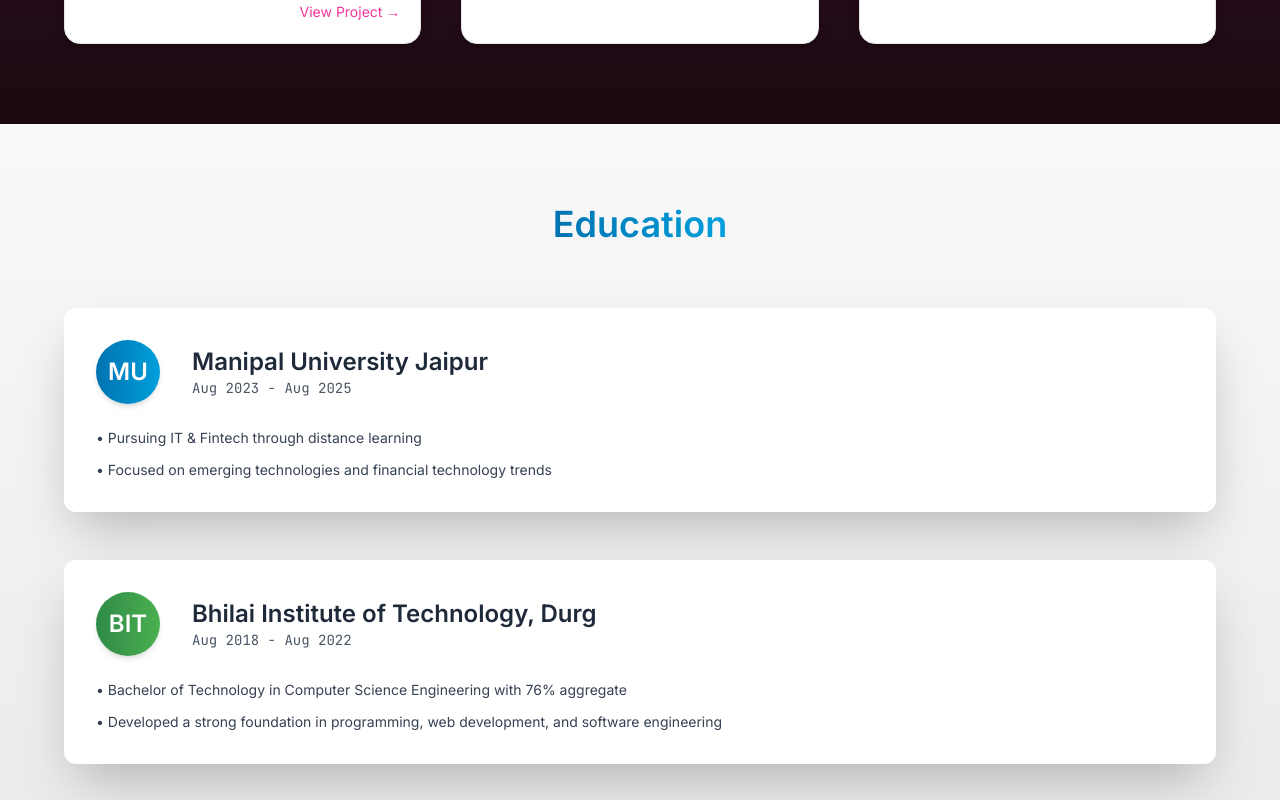
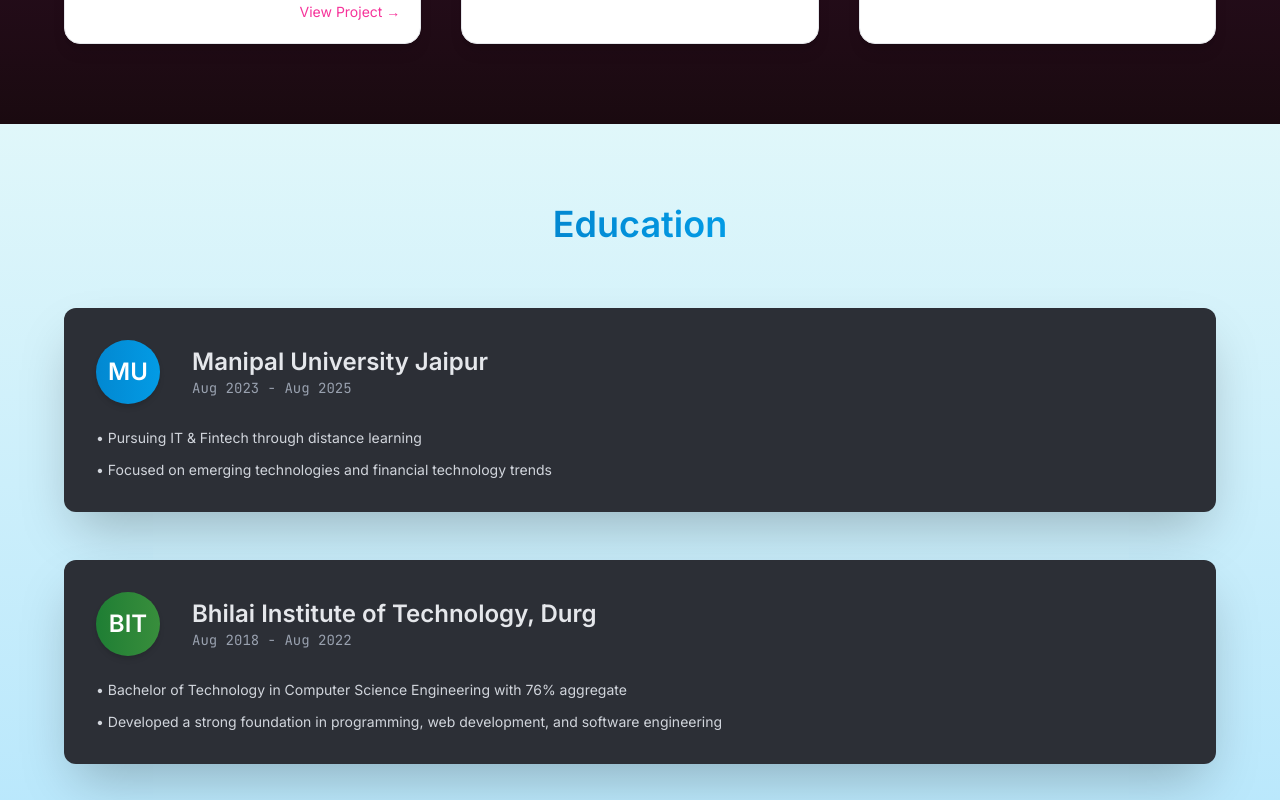
Before and after one commit to RohanShrivastava08/My-Modern-Portfolio, a React (Vite) app: page / in a window 1280 px wide. Shown: the part 4040-4840 px from the top of the page. Built offline with nearby package versions, Linux system fonts and the light colour scheme.

Commit message:
Modified Education.jsx

```diff
--- a/src/sections/Education.jsx
+++ b/src/sections/Education.jsx
@@ -2,56 +2,56 @@
 
 const Education = () => {
   return (
-    <section className="bg-gradient-to-b from-[#f9f9f9] to-[#e9e9e9] min-h-screen py-20 px-6">
+    <section className="bg-gradient-to-b from-[#e0f7fa] to-[#b3e5fc] min-h-screen py-20 px-6">
       <div className="max-w-6xl mx-auto">
         <h2 className="text-center text-4xl font-extrabold text-gray-900 mb-16">
-          <span className="bg-gradient-to-r from-[#0073b1] to-[#00a0dc] text-transparent bg-clip-text">
+          <span className="bg-gradient-to-r from-[#0288d1] to-[#039be5] text-transparent bg-clip-text">
             Education
           </span>
         </h2>
 
         <div className="space-y-12">
           {/* Manipal University */}
-          <div className="bg-white shadow-2xl rounded-xl p-8 transition-transform transform hover:scale-105 duration-500 ease-in-out hover:shadow-3xl hover:bg-gray-50">
+          <div className="bg-[#2c2f36] text-white shadow-2xl rounded-xl p-8 transition-transform transform hover:scale-105 duration-500 ease-in-out hover:shadow-3xl hover:bg-[#3a4149]">
             <div className="flex items-center space-x-8">
-              <div className="w-16 h-16 bg-gradient-to-r from-[#0073b1] to-[#00a0dc] text-white flex items-center justify-center rounded-full shadow-md transition-all duration-300 ease-in-out transform hover:scale-110">
+              <div className="w-16 h-16 bg-gradient-to-r from-[#0288d1] to-[#039be5] text-white flex items-center justify-center rounded-full shadow-md transition-all duration-300 ease-in-out transform hover:scale-110">
                 <span className="text-2xl font-bold">MU</span>
               </div>
               <div>
-                <h3 className="text-2xl font-semibold text-gray-800 hover:text-[#0073b1] cursor-pointer transition-colors duration-300 ease-in-out">
+                <h3 className="text-2xl font-semibold text-gray-200 hover:text-[#0288d1] cursor-pointer transition-colors duration-300 ease-in-out">
                   Manipal University Jaipur
                 </h3>
-                <p className="text-sm text-gray-600">Aug 2023 - Aug 2025</p>
+                <p className="text-sm text-gray-400">Aug 2023 - Aug 2025</p>
               </div>
             </div>
-            <ul className="mt-6 space-y-3 text-sm text-gray-700">
-              <li className="transition-all duration-300 ease-in-out hover:text-[#0073b1]">
+            <ul className="mt-6 space-y-3 text-sm text-gray-300">
+              <li className="transition-all duration-300 ease-in-out hover:text-[#0288d1]">
                 • Pursuing IT & Fintech through distance learning
               </li>
-              <li className="transition-all duration-300 ease-in-out hover:text-[#0073b1]">
+              <li className="transition-all duration-300 ease-in-out hover:text-[#0288d1]">
                 • Focused on emerging technologies and financial technology trends
               </li>
             </ul>
           </div>
 
           {/* Bhilai Institute of Technology */}
-          <div className="bg-white shadow-2xl rounded-xl p-8 transition-transform transform hover:scale-105 duration-500 ease-in-out hover:shadow-3xl hover:bg-gray-50">
+          <div className="bg-[#2c2f36] text-white shadow-2xl rounded-xl p-8 transition-transform transform hover:scale-105 duration-500 ease-in-out hover:shadow-3xl hover:bg-[#3a4149]">
             <div className="flex items-center space-x-8">
-              <div className="w-16 h-16 bg-gradient-to-r from-[#2d8b47] to-[#4caf50] text-white flex items-center justify-center rounded-full shadow-md transition-all duration-300 ease-in-out transform hover:scale-110">
+              <div className="w-16 h-16 bg-gradient-to-r from-[#1e7e34] to-[#388e3c] text-white flex items-center justify-center rounded-full shadow-md transition-all duration-300 ease-in-out transform hover:scale-110">
                 <span className="text-2xl font-bold">BIT</span>
               </div>
               <div>
-                <h3 className="text-2xl font-semibold text-gray-800 hover:text-[#2d8b47] cursor-pointer transition-colors duration-300 ease-in-out">
+                <h3 className="text-2xl font-semibold text-gray-200 hover:text-[#1e7e34] cursor-pointer transition-colors duration-300 ease-in-out">
                   Bhilai Institute of Technology, Durg
                 </h3>
-                <p className="text-sm text-gray-600">Aug 2018 - Aug 2022</p>
+                <p className="text-sm text-gray-400">Aug 2018 - Aug 2022</p>
               </div>
             </div>
-            <ul className="mt-6 space-y-3 text-sm text-gray-700">
-              <li className="transition-all duration-300 ease-in-out hover:text-[#2d8b47]">
+            <ul className="mt-6 space-y-3 text-sm text-gray-300">
+              <li className="transition-all duration-300 ease-in-out hover:text-[#1e7e34]">
                 • Bachelor of Technology in Computer Science Engineering with 76% aggregate
               </li>
-              <li className="transition-all duration-300 ease-in-out hover:text-[#2d8b47]">
+              <li className="transition-all duration-300 ease-in-out hover:text-[#1e7e34]">
                 • Developed a strong foundation in programming, web development, and software engineering
               </li>
             </ul>
```
